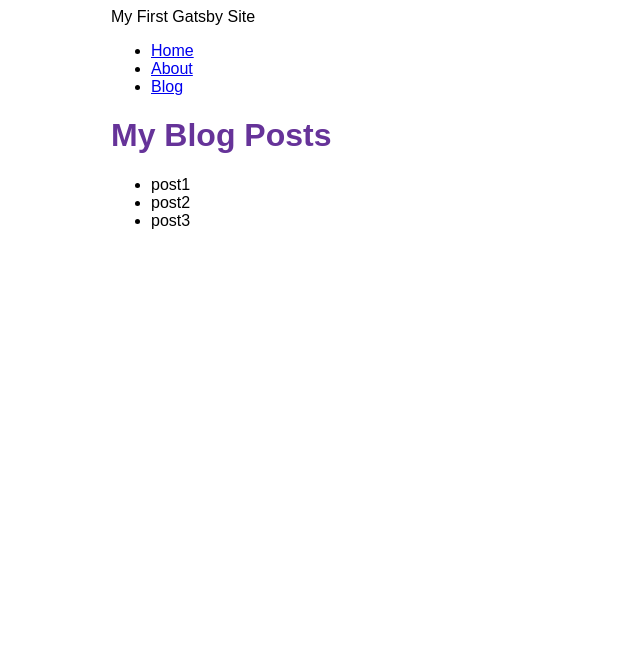
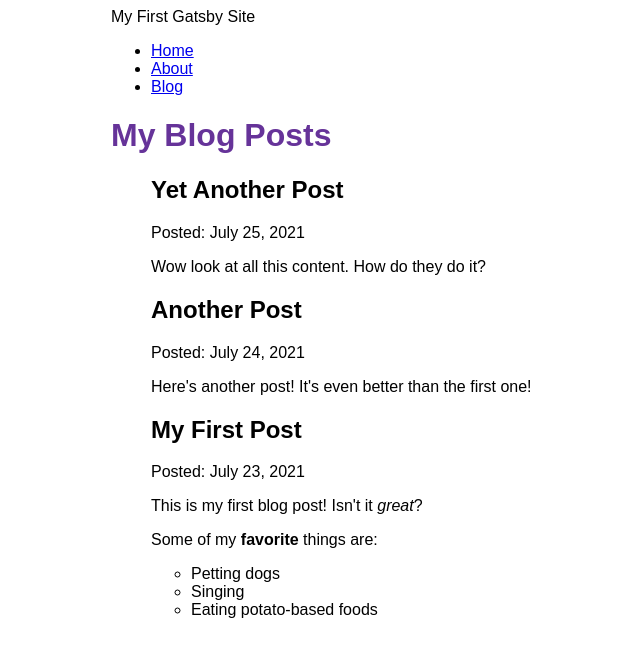
Before and after one commit to saulnewbury/my-first-gatsby-site, a Gatsby site: page /blog in a window 1280 px wide. Shown: the whole page, without its empty margins (279-919 px from the left). Built offline with nearby package versions, Linux system fonts and the light colour scheme; Gatsby itself is replaced by a stand-in of ours.

Commit message:
Finished Gatsby Tutorial Part 5

```diff
--- a/blog/post1.mdx
+++ b/blog/post1.mdx
@@ -0,0 +1,12 @@
+---
+title: "My First Post"
+date: "2021-07-23"
+---
+
+This is my first blog post! Isn't it _great_?
+
+Some of my **favorite** things are:
+
+- Petting dogs
+- Singing
+- Eating potato-based foods
--- a/blog/post2.mdx
+++ b/blog/post2.mdx
@@ -0,0 +1,6 @@
+---
+title: "Another Post"
+date: "2021-07-24"
+---
+
+Here's another post! It's even better than the first one!
--- a/blog/post3.mdx
+++ b/blog/post3.mdx
@@ -0,0 +1,6 @@
+---
+title: "Yet Another Post"
+date: "2021-07-25"
+---
+
+Wow look at all this content. How do they do it?
--- a/gatsby-config.js
+++ b/gatsby-config.js
@@ -18,6 +18,7 @@
     },
     `gatsby-transformer-sharp`,
     `gatsby-plugin-sharp`,
+    "gatsby-plugin-mdx",
     {
       resolve: `gatsby-plugin-manifest`,
       options: {
--- a/package.json
+++ b/package.json
@@ -5,10 +5,13 @@
   "version": "0.1.0",
   "author": "Kyle Mathews <mathews.kyle@gmail.com>",
   "dependencies": {
+    "@mdx-js/mdx": "^1.6.22",
+    "@mdx-js/react": "^1.6.22",
     "gatsby": "^4.19.2",
     "gatsby-plugin-gatsby-cloud": "^4.19.0",
     "gatsby-plugin-image": "^2.20.0",
     "gatsby-plugin-manifest": "^4.19.0",
+    "gatsby-plugin-mdx": "^3.20.0",
     "gatsby-plugin-offline": "^5.19.0",
     "gatsby-plugin-sharp": "^4.20.0",
     "gatsby-source-filesystem": "^4.20.0",
--- a/src/pages/blog.js
+++ b/src/pages/blog.js
@@ -1,14 +1,20 @@
 import * as React from "react"
 import Layout from "../components/layout"
 import { graphql } from "gatsby"
+import { MDXRenderer } from "gatsby-plugin-mdx"
+import { node } from "prop-types"
 
 const BlogPage = ({ data }) => {
-  console.log(data.allFile.nodes)
+  console.log(data.allMdx.nodes)
   return (
     <Layout pageTitle="My Blog Posts">
       <ul>
-        {data.allFile.nodes.map(post => (
-          <li key={post.name}>{post.name}</li>
+        {data.allMdx.nodes.map(node => (
+          <article key={node.id}>
+            <h2>{node.frontmatter.title}</h2>
+            <p>Posted: {node.frontmatter.date}</p>
+            <MDXRenderer>{node.body}</MDXRenderer>
+          </article>
         ))}
       </ul>
     </Layout>
@@ -16,10 +22,20 @@
 }
 
 export const query = graphql`
-  query MyQuery {
-    allFile(filter: { sourceInstanceName: { eq: "blog" } }) {
+  query {
+    allMdx(sort: { fields: frontmatter___date, order: DESC }) {
       nodes {
-        name
+        frontmatter {
+          date(formatString: "MMMM D, YYYY")
+          title
+        }
+        id
+        body
+        parent {
+          ... on File {
+            modifiedTime(formatString: "MMMM D, YYYY")
+          }
+        }
       }
     }
   }
```
Also changed, not shown: 1 other file.
